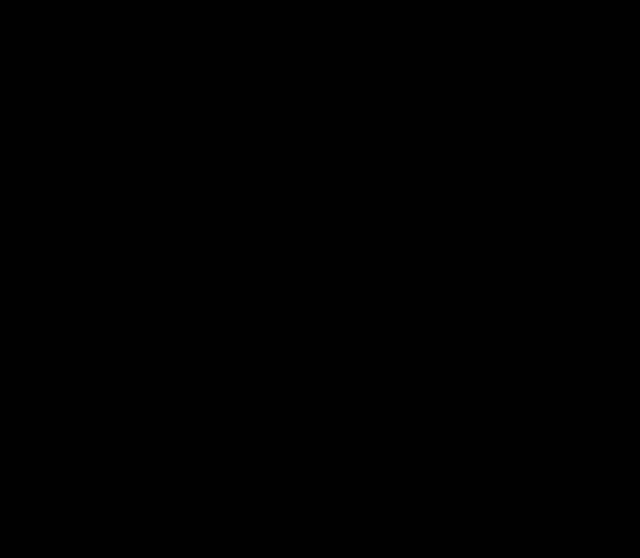
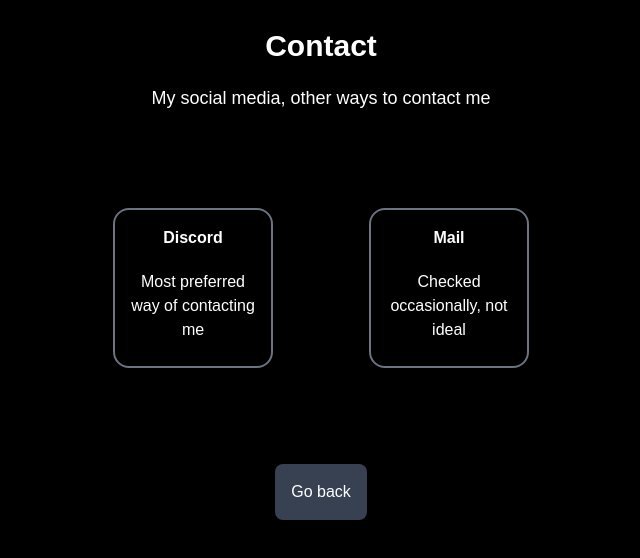
Before and after one commit to eqwzzx/eqwzzx.github.io, a Nuxt app: page /contact in a window 1280 px wide. Shown: the top 558 px of the page, without its empty margins (319-959 px from the left). Built offline with nearby package versions, Linux system fonts and the light colour scheme.

Commit message:
Create contact.vue
Signed-off-by: eqwzzx <eqwzzx@list.ru>

```diff
--- /dev/null
+++ b/pages/contact.vue
@@ -0,0 +1,35 @@
+<script setup lang="ts">
+const router = useRouter();
+
+const goBack = () => {
+  router.push("/");
+}
+
+const discord = () => {
+  window.open("https://discord.com/users/808641359006400512")
+}
+
+const mail = () => {
+  window.open("mailto:root@eqwzzx.fun")
+}
+</script>
+
+<template>
+  <div class="font-montserrat">
+    <h1 class="font-bold text-3xl mt-7 text-center">Contact</h1>
+    <p class="text-center mt-5 text-lg">My social media, other ways to contact me</p>
+    <div class="flex flex-col md:flex-row justify-center items-center mt-24 gap-24">
+      <div @click="discord" class="flex rounded-2xl flex-col border-2 border-gray-500 h-40 text-md w-40 text-center border-solid p-4 transition hover:transform hover:scale-105 hover:transition hover:duration-200 cursor-pointer">
+        <h4 class="font-bold">Discord</h4>
+        <p class="mt-5 text-md">Most preferred way of contacting me</p>
+      </div>
+      <div @click="mail" class="flex rounded-2xl flex-col border-2 border-gray-500 h-40 text-md w-40 text-center border-solid p-4 transition hover:transform hover:scale-105 hover:transition hover:duration-200 cursor-pointer">
+        <h4 class="font-bold">Mail</h4>
+        <p class="mt-5 text-md">Checked occasionally, not ideal</p>
+      </div>
+    </div>
+    <div class="flex justify-center">
+      <button @click="goBack" class="mt-24 bg-gray-700 p-4 rounded-lg text-white">Go back</button>
+    </div>
+  </div>
+</template>
```
